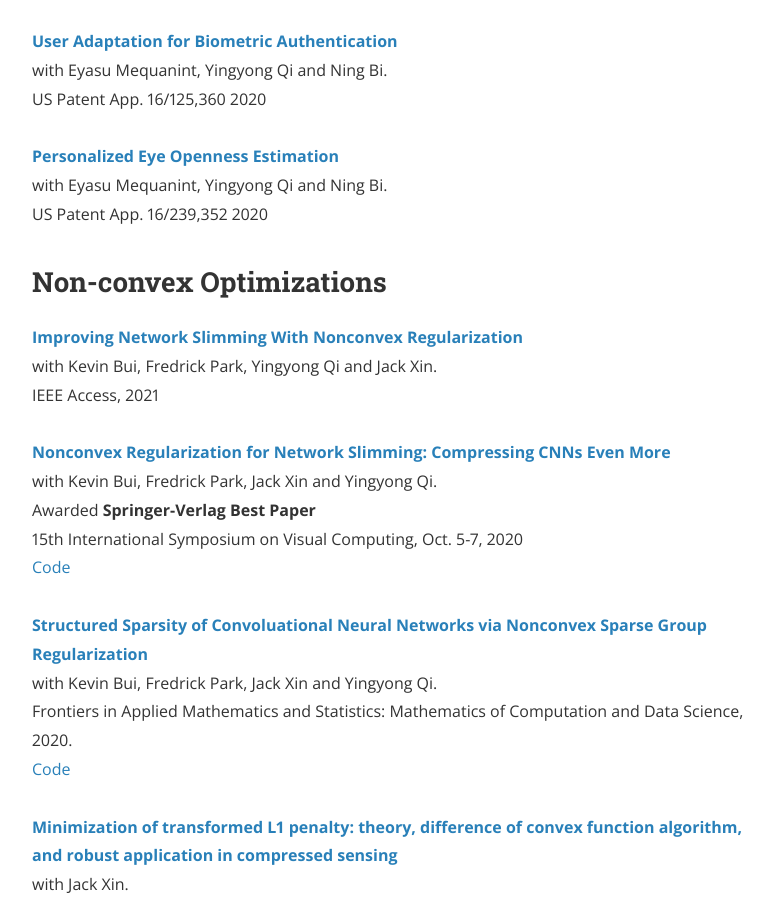
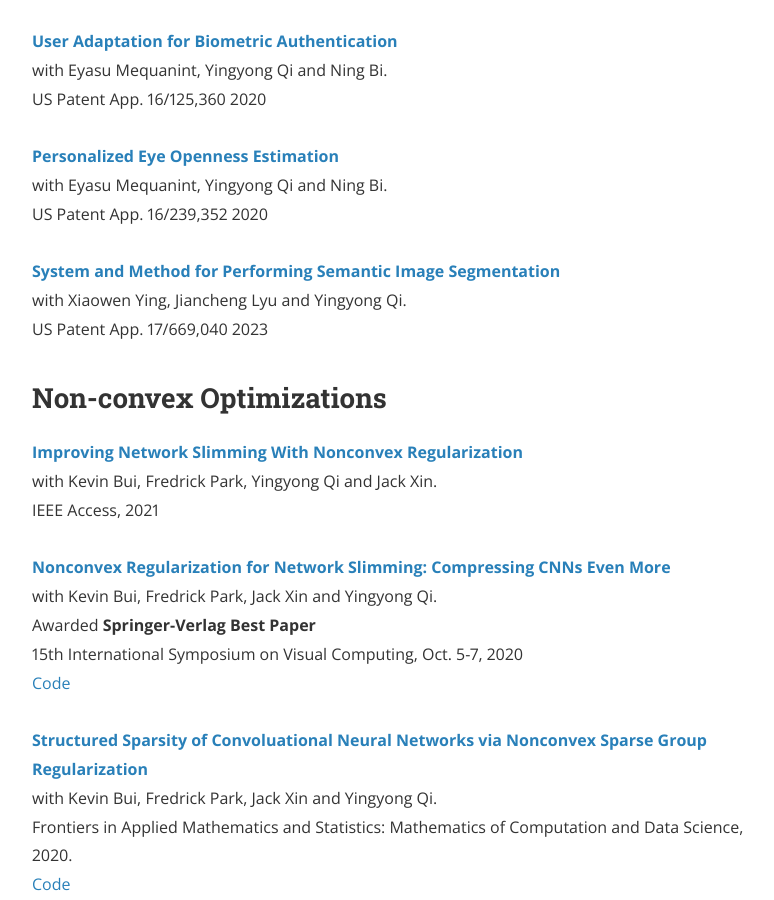
Before and after one commit to zsivine/zsivine.github.io, a Jekyll site: the page built from research.html, in a window 1280 px wide and 900 px high, scrolled down 2340 px. Shown: the whole window, without its empty margins (240-1014 px from the left). Built offline with Jekyll 4.4.1, drawn with Linux system fonts in a browser that asks for light colours; nearby versions of some CDN libraries; comment, search, counter and statistics services are not loaded; a style sheet for code colours, icons or effects is not loaded.

Commit message:
update one patent

```diff
--- a/research.html
+++ b/research.html
@@ -130,6 +130,12 @@ permalink: /research/
 <br>with Eyasu Mequanint, Yingyong Qi and Ning Bi. <br>
     US Patent App. 16/239,352   2020<br>
 
+<br>
+<strong><a href="https://patents.google.com/patent/US20230306600A1/en">
+    System and Method for Performing Semantic Image Segmentation</a></strong>
+<br>with Xiaowen Ying, Jiancheng Lyu and Yingyong Qi. <br>
+    US Patent App. 17/669,040   2023<br>
+
 
 
 <br>
```
